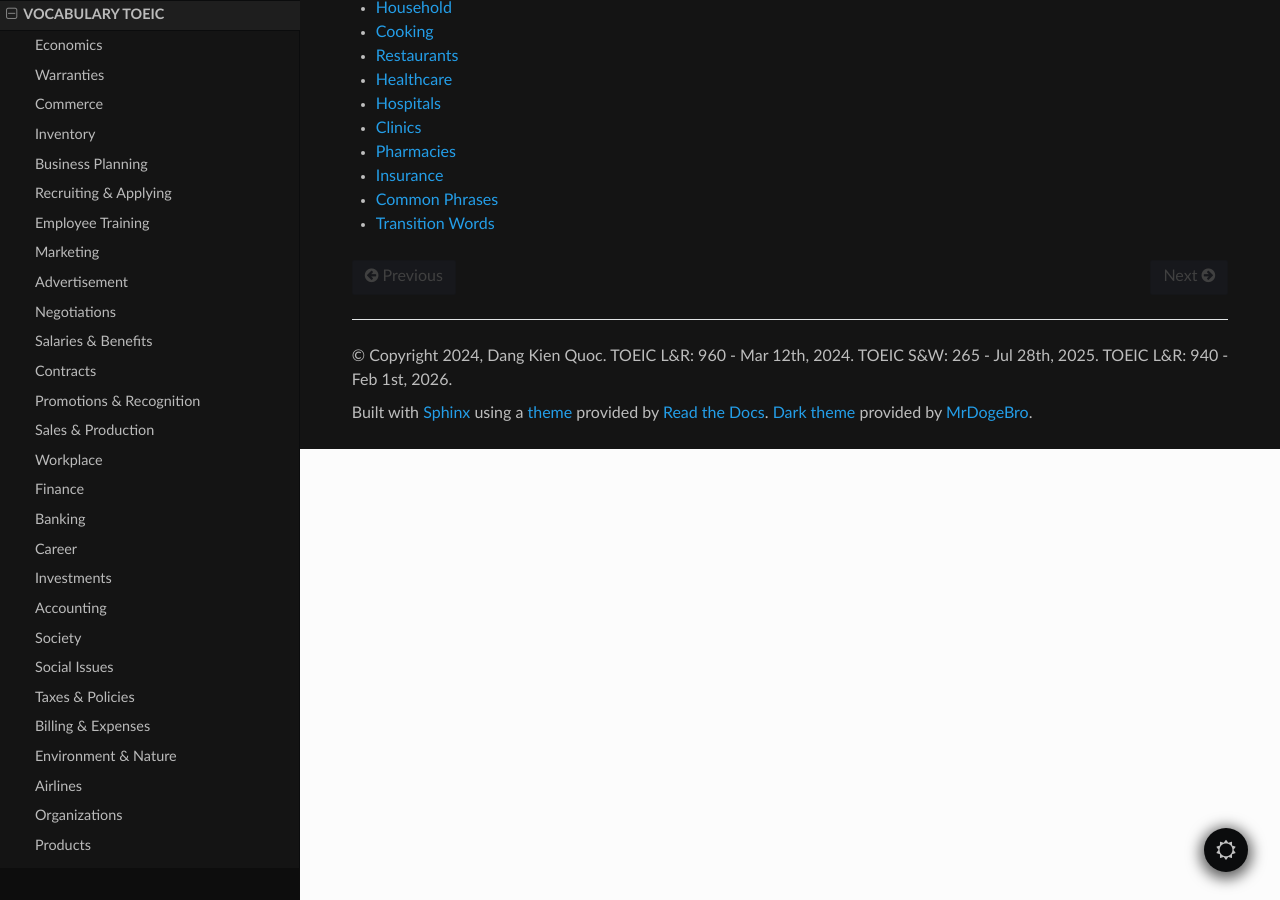
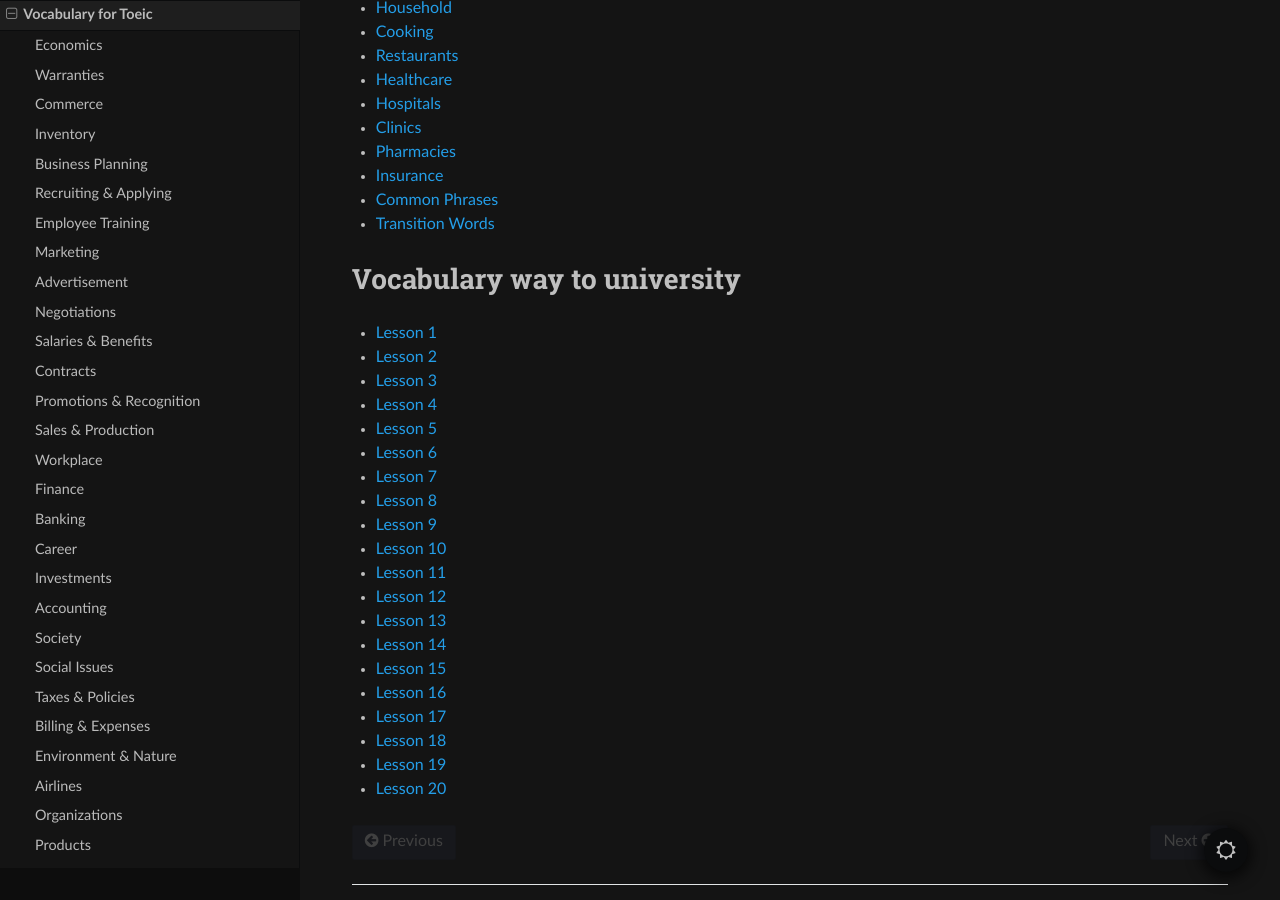
Before and after one commit to ryanjtr/ToeicTipsAndTricks, a Sphinx documentation site: the page built from docs/source/Contents/vocab.rst, in a window 1280 px wide and 900 px high, scrolled down 1508 px. Built offline with Sphinx 7.4.7 and the Read the Docs theme 3.1.0, drawn with Linux system fonts in a browser that asks for light colours; some of the changed text lies outside the part shown.

Commit message:
Update vocab appearance

```diff
--- a/docs/source/Contents/vocab.rst
+++ b/docs/source/Contents/vocab.rst
@@ -1,5 +1,5 @@
-VOCABULARY TOEIC
-================
+Vocabulary for Toeic
+=====================
 
 .. toctree::
    :maxdepth: 1
@@ -70,3 +70,31 @@ VOCABULARY TOEIC
    Toeic/VocabWeb/64_insurance.rst
    Toeic/VocabWeb/65_common_phrases.rst
    Toeic/VocabWeb/66_transition_words.rst
+
+
+Vocabulary way to university
+=============================
+
+.. toctree::
+   :maxdepth: 1
+
+   OnthiTHPTQG/VocabWeb/01_lesson_1.rst
+   OnthiTHPTQG/VocabWeb/02_lesson_2.rst
+   OnthiTHPTQG/VocabWeb/03_lesson_3.rst
+   OnthiTHPTQG/VocabWeb/04_lesson_4.rst
+   OnthiTHPTQG/VocabWeb/05_lesson_5.rst
+   OnthiTHPTQG/VocabWeb/06_lesson_6.rst
+   OnthiTHPTQG/VocabWeb/07_lesson_7.rst
+   OnthiTHPTQG/VocabWeb/08_lesson_8.rst
+   OnthiTHPTQG/VocabWeb/09_lesson_9.rst
+   OnthiTHPTQG/VocabWeb/10_lesson_10.rst
+   OnthiTHPTQG/VocabWeb/11_lesson_11.rst
+   OnthiTHPTQG/VocabWeb/12_lesson_12.rst
+   OnthiTHPTQG/VocabWeb/13_lesson_13.rst
+   OnthiTHPTQG/VocabWeb/14_lesson_14.rst
+   OnthiTHPTQG/VocabWeb/15_lesson_15.rst
+   OnthiTHPTQG/VocabWeb/16_lesson_16.rst
+   OnthiTHPTQG/VocabWeb/17_lesson_17.rst
+   OnthiTHPTQG/VocabWeb/18_lesson_18.rst
+   OnthiTHPTQG/VocabWeb/19_lesson_19.rst
+   OnthiTHPTQG/VocabWeb/20_lesson_20.rst
```
